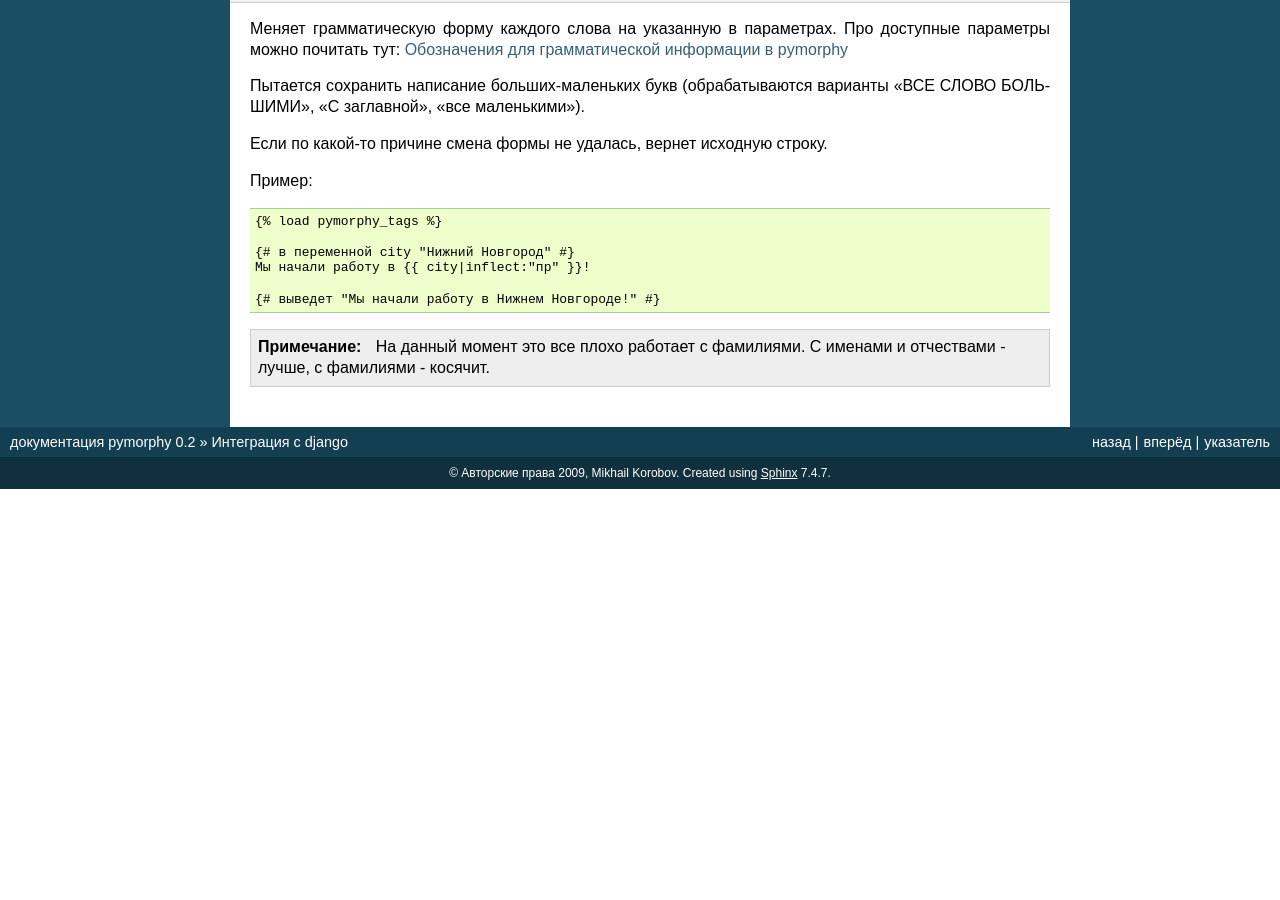
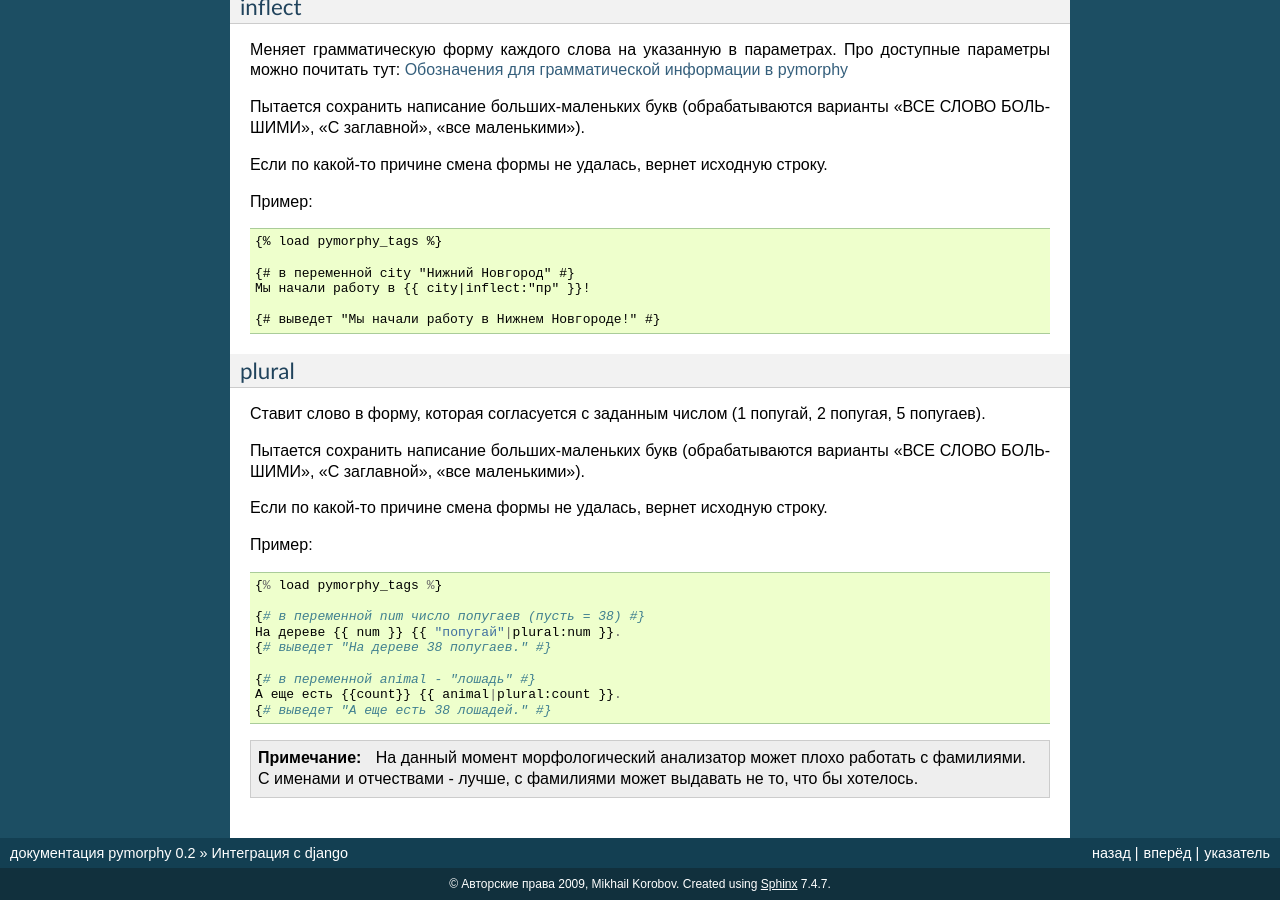
Before and after one commit to kmike/pymorphy, a Sphinx documentation site: the page built from docs/django_api.rst, in a window 1280 px wide and 900 px high, scrolled down 911 px. Built offline with Sphinx 7.4.7, drawn with Linux system fonts in a browser that asks for light colours; before the commit the page ends 1400 px from its top, so only the background shows below that; some of the changed text lies outside the part shown.

Commit message:
Новый шаблонный фильтр: plural

```diff
--- a/docs/django_api.rst
+++ b/docs/django_api.rst
@@ -1,8 +1,8 @@
 Интеграция с django
 ===================
 
-Для django на настоящий момент готов 1 шаблонный тег,
-позволяющий произвольно склонять слова.
+Для django на настоящий момент готовы 2 шаблонных фильтра,
+позволяющие произвольно склонять слова.
 
 Настройка
 ---------
@@ -64,7 +64,33 @@ inflect
 
    {# выведет "Мы начали работу в Нижнем Новгороде!" #}
 
+
+plural
+^^^^^^
+
+Ставит слово в форму, которая согласуется с заданным числом (1 попугай,
+2 попугая, 5 попугаев).
+
+Пытается сохранить написание больших-маленьких букв (обрабатываются варианты
+"ВСЕ СЛОВО БОЛЬШИМИ", "С заглавной", "все маленькими").
+
+Если по какой-то причине смена формы не удалась, вернет исходную строку.
+
+Пример::
+
+   {% load pymorphy_tags %}
+
+   {# в переменной num число попугаев (пусть = 38) #}
+   На дереве {{ num }} {{ "попугай"|plural:num }}.
+   {# выведет "На дереве 38 попугаев." #}
+
+   {# в переменной animal - "лошадь" #}
+   А еще есть {{count}} {{ animal|plural:count }}.
+   {# выведет "А еще есть 38 лошадей." #}
+
+
 .. note::
 
-    На данный момент это все плохо работает с фамилиями. С именами и
-    отчествами - лучше, с фамилиями - косячит.
+    На данный момент морфологический анализатор может плохо работать с
+    фамилиями. С именами и отчествами - лучше, с фамилиями может выдавать не то,
+    что бы хотелось.
--- a/docs/intro.rst
+++ b/docs/intro.rst
@@ -17,7 +17,7 @@
         >>> print m.inflect(u"СУСЛИК", u"мн,рд") # много кого?
         СУСЛИКОВ
 
-   Есть templatetag, который позволяет делать это прямо в шаблоне django::
+   Есть template filter, который позволяет делать это прямо в шаблоне django::
 
        {% load pymorphy_tags %}
 
```
Also changed, not shown: 3 other files.
